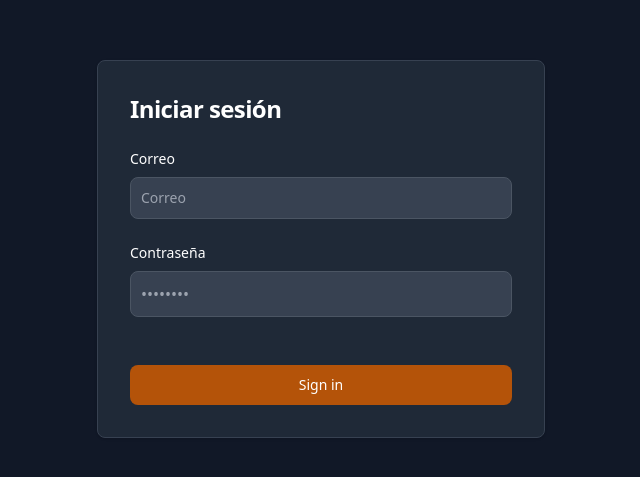
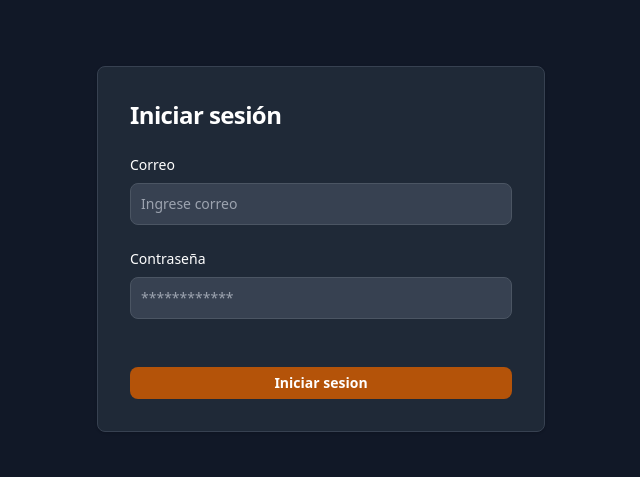
Before and after one commit to shompaa/security-front, a React (Vite) app: page /login in a window 1280 px wide. Shown: the part 151-628 px from the top of the page, without its empty margins (319-959 px from the left). Built offline with nearby package versions, Linux system fonts and the light colour scheme; no server answers.

Commit message:
update login component

```diff
--- a/src/components/auth/login.jsx
+++ b/src/components/auth/login.jsx
@@ -4,21 +4,29 @@ import { useNavigate } from "react-router-dom";
 import { checkingCredentials, login } from "../../store";
 import { useLogin } from "./hooks/use-login";
 import { validateAuthForm } from "./utils/validations";
+import { Button, FormInput } from "../shared/ui";
+import { useState } from "react";
+import { errorValidation } from "./utils/errors";
 
 export const Login = () => {
   const dispatch = useDispatch();
   const navigate = useNavigate();
   const { mutateAsync: loginData } = useLogin();
+  const [errorMessage, setErrorMessage] = useState(null);
   const {
     register,
     handleSubmit,
     formState: { errors },
   } = useForm();
   const onSubmit = async (data) => {
-    dispatch(checkingCredentials());
-    const resp = await loginData(data);
-    dispatch(login(resp));
-    navigate("/inicio");
+    try {
+      dispatch(checkingCredentials());
+      const resp = await loginData(data);
+      dispatch(login(resp));
+      navigate("/inicio");
+    } catch ({ response: { status } }) {
+      setErrorMessage(errorValidation[status]);
+    }
   };
   const schema = validateAuthForm();
 
@@ -35,40 +43,39 @@ export const Login = () => {
               onSubmit={handleSubmit(onSubmit)}
             >
               <div>
-                <label
-                  htmlFor="email"
-                  className="block mb-2 text-sm font-medium text-white"
-                >
-                  Correo
-                </label>
-                <input
-                  type="email"
-                  {...register("email", schema.email)}
+                <FormInput
+                  register={register}
+                  schema={schema}
                   name="email"
-                  id="email"
-                  className=" border sm:text-sm rounded-lg focus:ring-primary-600 focus:border-primary-600 block w-full p-2.5 bg-gray-700 border-gray-600 placeholder-gray-400 text-white focus:ring-blue-500 focus:border-blue-500"
-                  placeholder="Correo"
+                  label="Correo"
+                  placeholder="Ingrese correo"
                   required
+                  variant="dark"
                 />
+                {errors.email && (
+                  <p className="text-sm text-red-500">{errors.email.message}</p>
+                )}
               </div>
               <div>
-                <label
-                  htmlFor="password"
-                  className="block mb-2 text-sm font-medium  text-white"
-                >
-                  Contraseña
-                </label>
-                <input
-                  type="password"
-                  {...register("password", schema.password)}
+                <FormInput
+                  register={register}
+                  schema={schema}
                   name="password"
-                  id="password"
-                  placeholder="••••••••"
-                  className=" border m:text-sm rounded-lg focus:ring-primary-600 focus:border-primary-600 block w-full p-2.5 bg-gray-700 border-gray-600 placeholder-gray-400 text-white focus:ring-blue-500 focus:border-blue-500"
+                  label="Contraseña"
+                  placeholder="************"
                   required
+                  variant="dark"
                 />
+                {errors.password && (
+                  <p className="text-sm text-red-500">
+                    {errors.password.message}
+                  </p>
+                )}
               </div>
               <div className="flex items-center justify-between">
+                {errorMessage && (
+                  <p className="text-sm text-red-500">{errorMessage}</p>
+                )}
                 {/* <div className="flex items-start">
                   <div className="flex items-center h-5">
                     <input
@@ -95,14 +102,10 @@ export const Login = () => {
                   Forgot password?
                 </a> */}
               </div>
-              <button
-                type="submit"
-                className={`w-full text-white bg-amber-700 hover:bg-amber-600 focus:ring-4 focus:outline-none focus:ring-primary-300 font-medium rounded-lg text-sm px-5 py-2.5 text-center hover:bg-primary-700 focus:ring-primary-800 ${
-                  false ? "opacity-50 cursor-not-allowed outline-0" : ""
-                }}`}
-              >
-                Sign in
-              </button>
+              <Button variant="secondary" type="submit" fullWidth>
+                Iniciar sesion
+              </Button>
+
               {/* <p className="text-sm font-light  text-gray-400">
                 Don’t have an account yet?{" "}
                 <a
@@ -113,14 +116,6 @@ export const Login = () => {
                 </a>
               </p> */}
               {/* Errors */}
-              {errors.email && (
-                <p className="text-sm text-red-500">{errors.email.message}</p>
-              )}
-              {errors.password && (
-                <p className="text-sm text-red-500">
-                  {errors.password.message}
-                </p>
-              )}
             </form>
           </div>
         </div>
```
